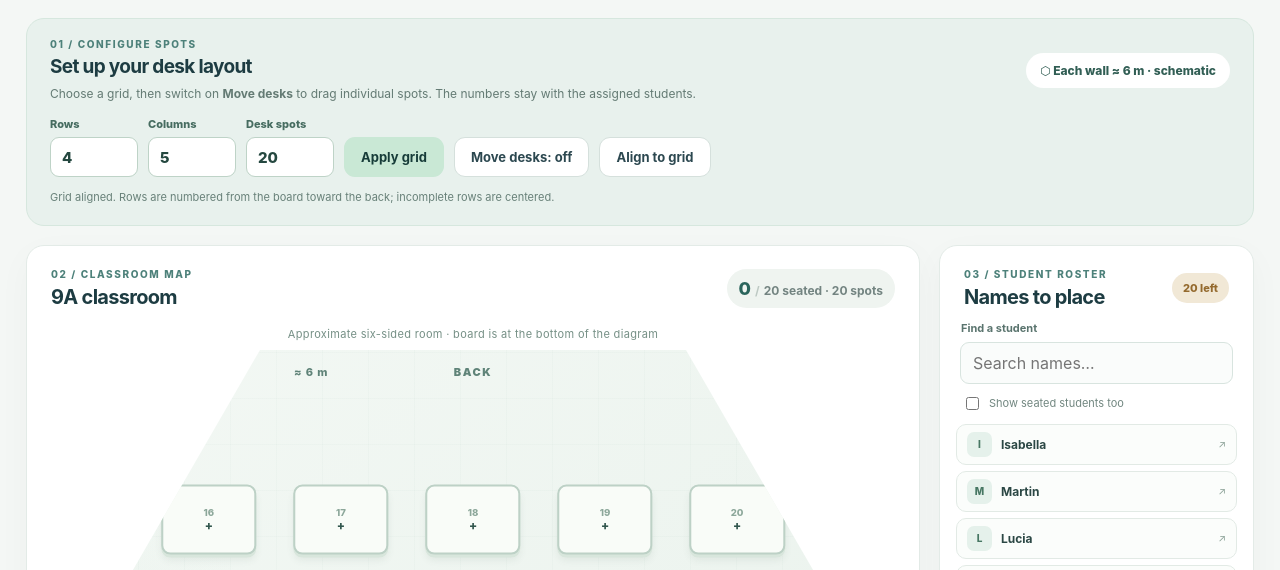
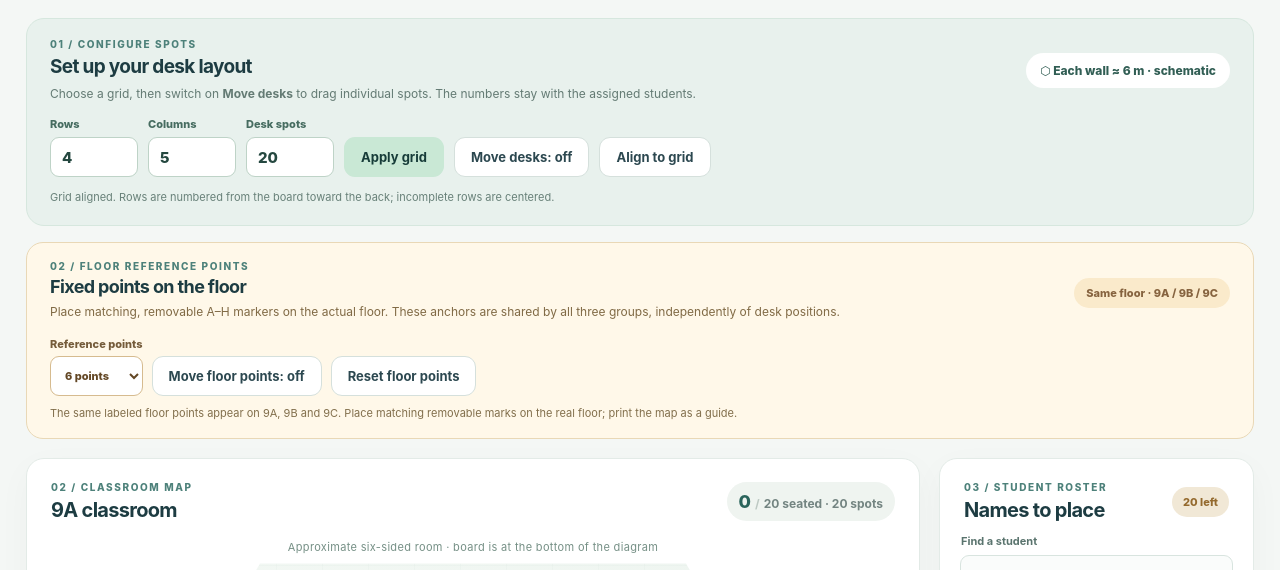
Before and after one commit to Karbian/9A, a plain HTML site: page index.html in a window 1280 px wide. Shown: the part 230-800 px from the top of the page. Drawn offline with Linux system fonts and the light colour scheme.

Commit message:
Load corrected rosters and shared floor reference planner

```diff
--- a/index.html
+++ b/index.html
@@ -7,7 +7,9 @@
   <meta name="robots" content="noindex,nofollow">
   <title>Grade 9 · Hexagonal Seating Studio</title>
   <link rel="stylesheet" href="style.css">
+  <link rel="stylesheet" href="floor-points.css">
   <script src="app.js" defer></script>
+  <script src="floor-points.js" defer></script>
 </head>
 <body>
 <header class="topbar">
```
